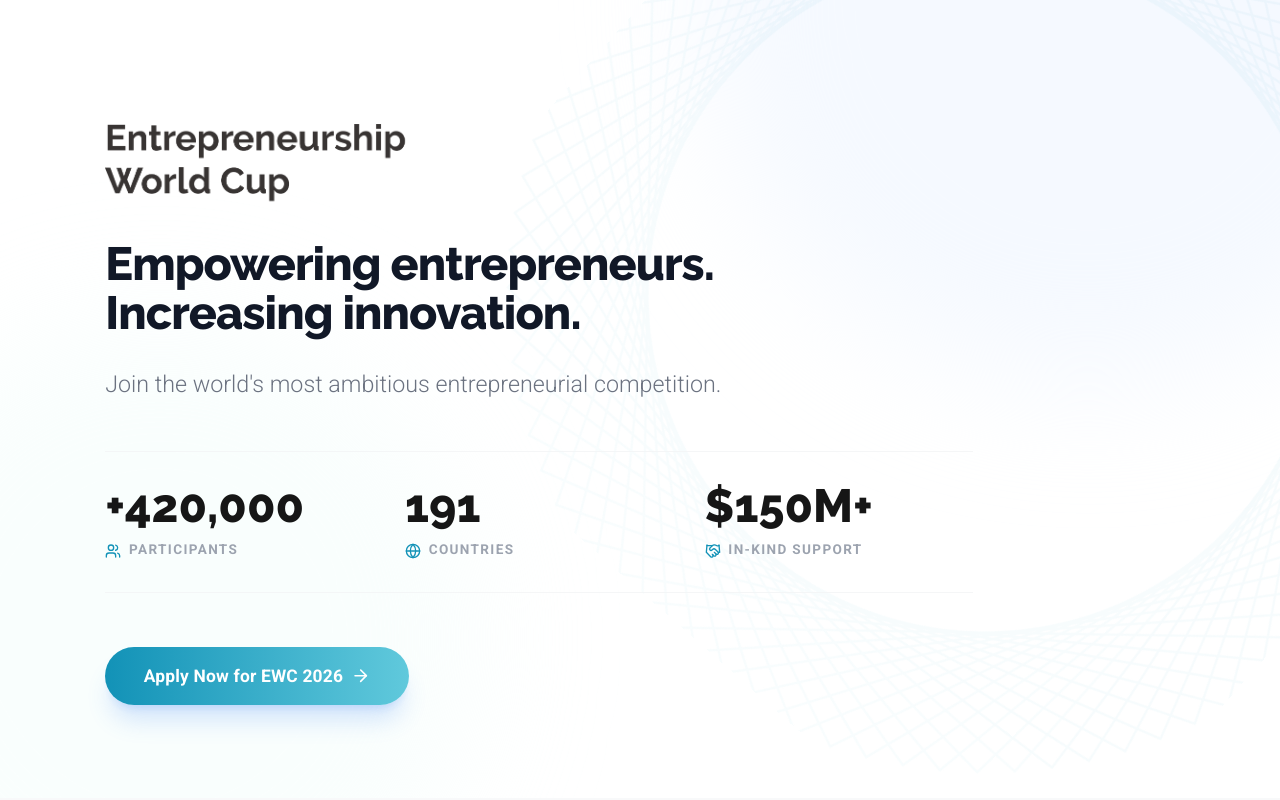
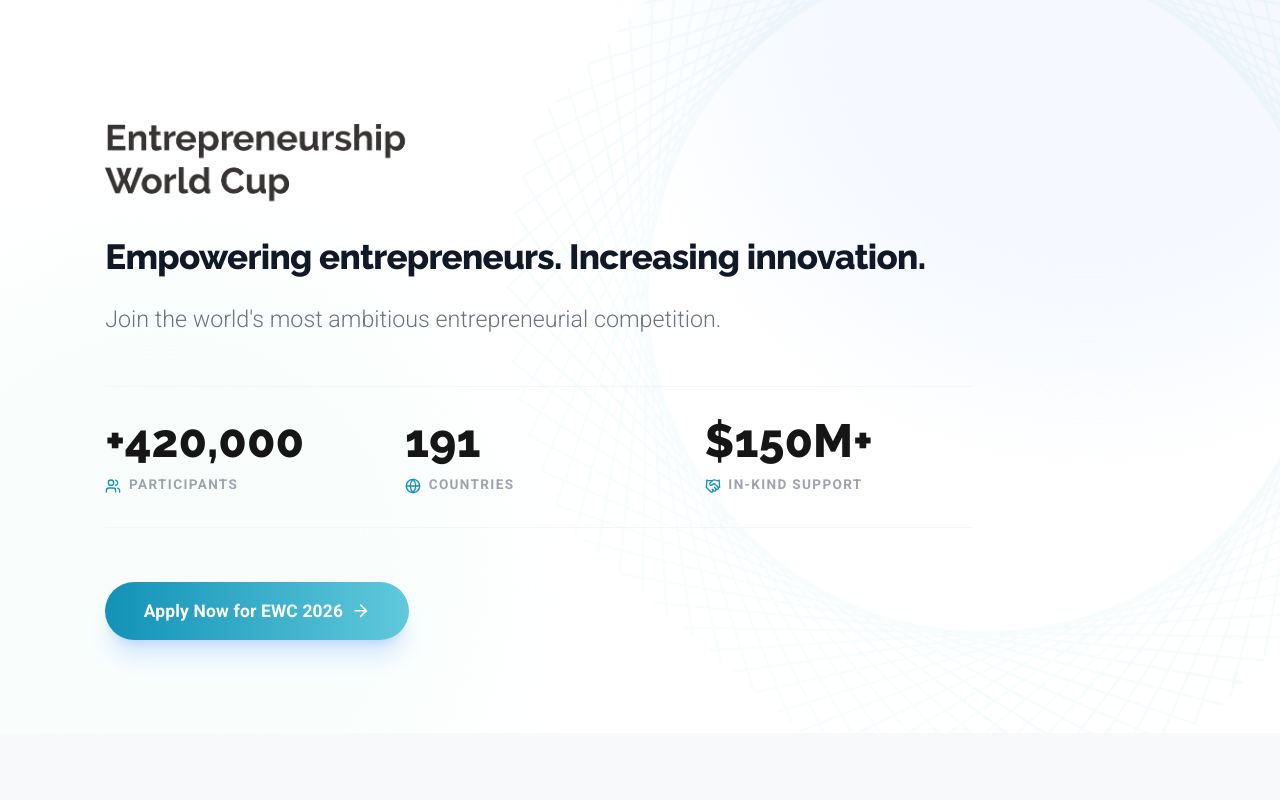
Before and after one commit to abuabdullah311/EWC, a React (Vite) app: page / in a window 1280 px wide. Shown: the top 800 px of the page. Built offline with nearby package versions, Linux system fonts and the light colour scheme.

Commit message:
Update App.tsx

```diff
--- a/App.tsx
+++ b/App.tsx
@@ -52,7 +52,7 @@
             </div>
 
             {/* ✅ Headline (LEFT as requested) */}
-            <h1 className="text-left text-[2.15rem] leading-[1.08] sm:text-3xl md:text-5xl font-extrabold font-heading tracking-tight text-gray-900 mb-4 sm:mb-5 md:mb-7">
+            <h1 className="text-left text-[2.15rem] leading-[1.08] sm:text-3xl md:text-4xl font-extrabold font-heading tracking-tight text-gray-900 mb-3 sm:mb-4 md:mb-6">
               {HERO_CONTENT.headline}
             </h1>
 
```
